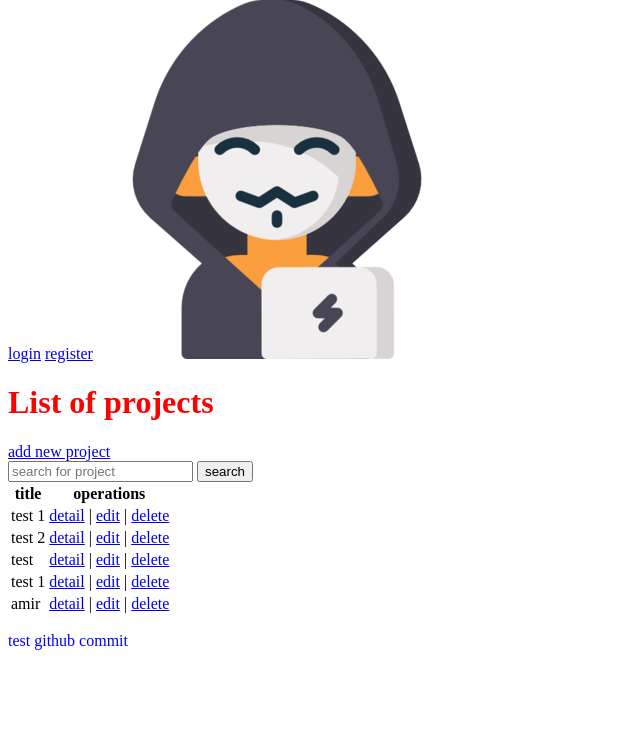
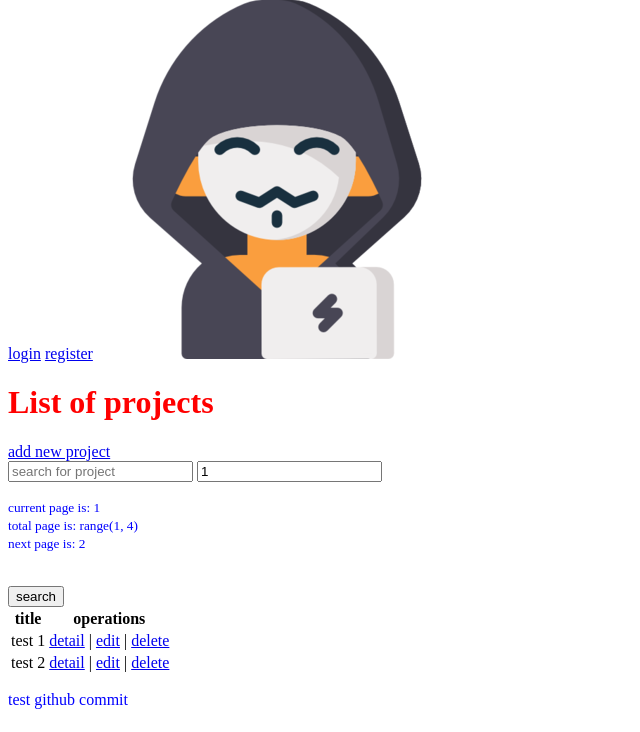
Before and after one commit to amirhosseini01/django-samples, a Django app: page /projects/ in a window 1280 px wide. Shown: the part 68-800 px from the top of the page, without its empty margins (0-640 px from the left). Run offline with Django 4.2, Linux system fonts and the light colour scheme; data comes from the database, SQL or seed files in the repository.

Commit message:
add pagination in django

```diff
--- a/hello-world/mainproj/firstapp/models.py
+++ b/hello-world/mainproj/firstapp/models.py
@@ -17,6 +17,12 @@ class FirstApp(models.Model):
 
     def __str__(self):
         return self.title
+
+    class Meta:
+        ## desc:
+        #ordering = ['-createAt']
+        # asc:
+        ordering = ['createAt']
 
 class Review(models.Model):
     firstApp = models.ForeignKey(FirstApp, on_delete= models.CASCADE)
--- a/hello-world/mainproj/firstapp/templates/projects/projects.html
+++ b/hello-world/mainproj/firstapp/templates/projects/projects.html
@@ -6,6 +6,24 @@
 <a href="{% url 'create_project' %}">add new project</a>
 <form action="{% url 'projects' %}" method="get">
     <input type="text" name="q" value="{{q}}" placeholder="search for project" >
+    <input type="text" name="pageNu" value="{{projects.number}}" placeholder="enter your page number" >
+
+    {% if projects.has_other_pages %}
+        <p>
+            <small>current page is: {{projects.number}}</small>
+            <br>
+            <small>total page is: {{paginator.page_range}}</small>
+            {% if projects.has_next %}
+                <br>
+                <small>next page is: {{projects.next_page_number}}</small>
+            {% endif %}
+            {% if projects.has_previous %}
+                <br>
+                <small>previous page is: {{projects.previous_page_number}}</small>
+            {% endif %}
+        </p>
+    {% endif %}
+    <br>
     <input type="submit" value="search">
 </form>
 <table>
--- a/hello-world/mainproj/firstapp/views.py
+++ b/hello-world/mainproj/firstapp/views.py
@@ -2,6 +2,7 @@ from django.shortcuts import render, redirect
 from .models import FirstApp
 from .forms import ProjectForm
 from django.db.models import Q
+from django.core.paginator import Paginator
 
 def projects(request):
     q = request.GET.get('q')
@@ -15,10 +16,21 @@ def projects(request):
         Q(title__icontains=q) | Q(desc__icontains=q)
     )
 
+    # pagination
+    page = request.GET.get('pageNu')
+    pageNu = 1
+    if page != None:
+        pageNu = int(page)
+    pageSize = 2
+    paginator = Paginator(projects, pageSize)
+    if(paginator.num_pages < pageNu):
+        pageNu = paginator.num_pages
+    projects = paginator.page(pageNu)
+
     # some parameters instead of __icontains: "__iexact", "__in"
     # we can use ".distinct()" method before ".filter()" when query on different tables
 
-    context = {'projects': projects, 'q': q}
+    context = {'projects': projects, 'q': q, 'paginator': paginator}
     return render(request, 'projects/projects.html', context)
 
 def project(request, pk):
```
